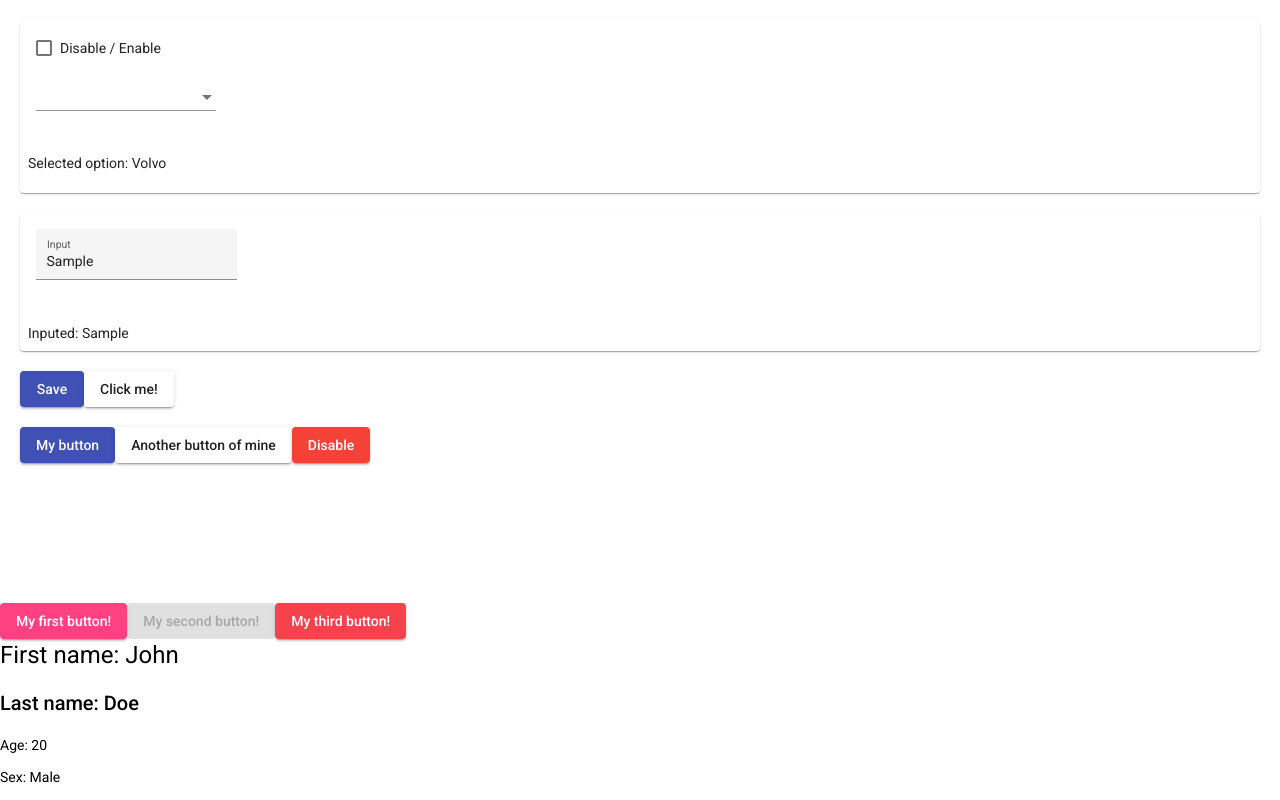
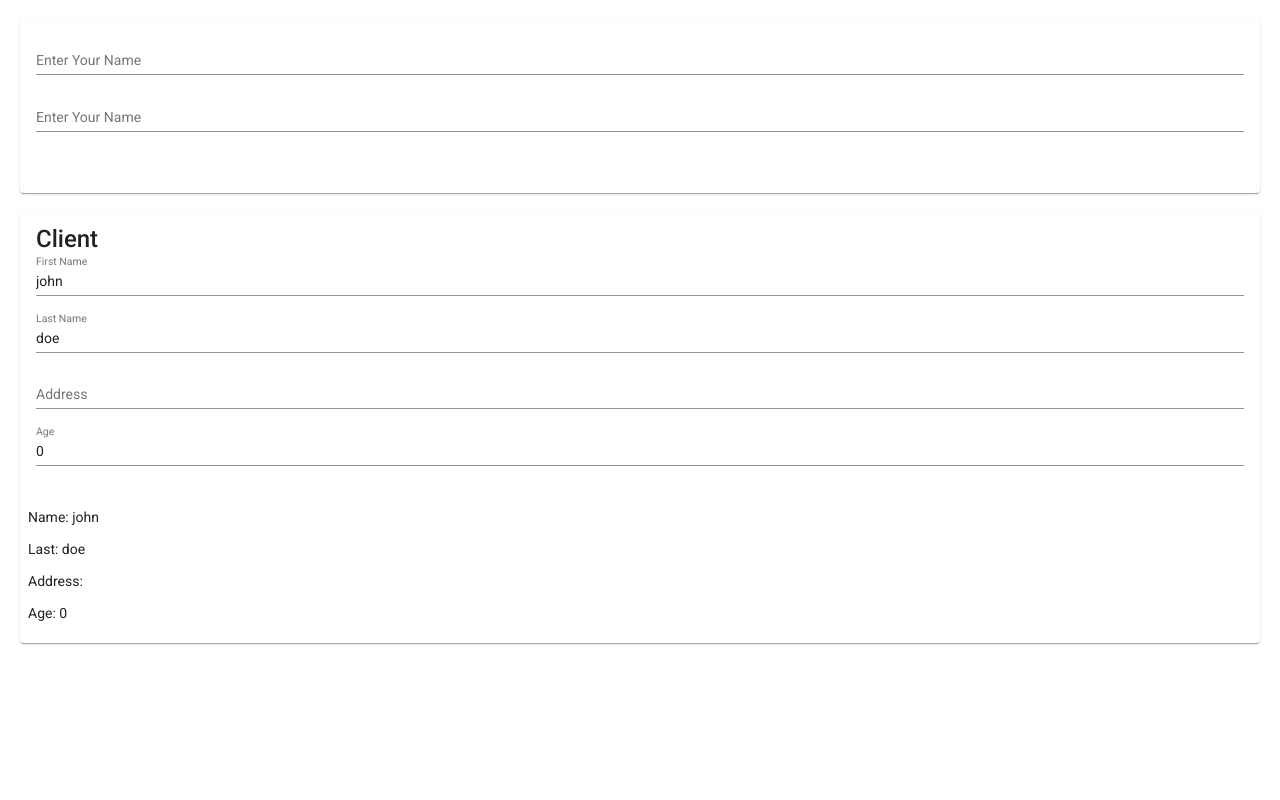
Before and after one commit to gabaghul/CursoAngular8, an Angular app in the folder data-binding-app/: page / in a window 1280 px wide. Shown: the top 800 px of the page. Built offline with nearby package versions, Linux system fonts and the light colour scheme.

Commit message:
final two way data binding

```diff
--- a/data-binding-app/src/app/app.component.html
+++ b/data-binding-app/src/app/app.component.html
@@ -1,3 +1,4 @@
-<app-event-binding></app-event-binding>
-<app-property-binding></app-property-binding>
-<app-string-interpolation></app-string-interpolation>
+<app-two-way-data-binding></app-two-way-data-binding>
+<!-- <app-event-binding></app-event-binding> -->
+<!-- <app-property-binding></app-property-binding> -->
+<!-- <app-string-interpolation></app-string-interpolation> -->
--- /dev/null
+++ b/data-binding-app/src/app/two-way-data-binding/two-way-data-binding.component.html
@@ -0,0 +1,72 @@
+<section>
+  <mat-card style="margin: 20px">
+    <mat-card-content>
+      <form>
+        <mat-form-field style="width: 100%"
+          ><input
+            matInput
+            placeholder="Enter Your Name"
+            [(ngModel)]="name1"
+            name="any1"
+        /></mat-form-field>
+        <mat-form-field style="width: 100%"
+          ><input
+            matInput
+            placeholder="Enter Your Name"
+            [(ngModel)]="name2"
+            name="any2"
+        /></mat-form-field>
+      </form>
+    </mat-card-content>
+    <mat-card-actions>
+      <p>{{ name1 }}</p>
+      <p>{{ name2 }}</p>
+    </mat-card-actions>
+  </mat-card>
+</section>
+
+<section>
+    <mat-card style="margin: 20px">
+        <mat-card-title>
+            Client
+        </mat-card-title>
+      <mat-card-content>
+        <form>
+          <mat-form-field style="width: 100%"
+            ><input
+              matInput
+              placeholder="First Name"
+              name="firstname"
+              [(ngModel)]="client.firstName"
+          /></mat-form-field>
+          <mat-form-field style="width: 100%"
+            ><input
+              matInput
+              placeholder="Last Name"
+              name="lastname"
+              [(ngModel)]="client.lastName"
+          /></mat-form-field>
+          <mat-form-field style="width: 100%"
+            ><input
+              matInput
+              placeholder="Address"
+              name="address"
+              [(ngModel)]="client.address"
+          /></mat-form-field>
+          <mat-form-field style="width: 100%"
+            ><input
+              matInput
+              placeholder="Age"
+              name="age"
+              [(ngModel)]="client.age"
+          /></mat-form-field>
+        </form>
+      </mat-card-content>
+      <mat-card-actions>
+        <p>Name: {{client.firstName}}</p>
+        <p>Last: {{client.lastName}}</p>
+        <p>Address: {{client.address}}</p>
+        <p>Age: {{client.age}}</p>
+      </mat-card-actions>
+    </mat-card>
+  </section>
--- /dev/null
+++ b/data-binding-app/src/app/two-way-data-binding/two-way-data-binding.component.ts
@@ -0,0 +1,25 @@
+import { Component, OnInit } from '@angular/core';
+
+@Component({
+  selector: 'app-two-way-data-binding',
+  templateUrl: './two-way-data-binding.component.html',
+  styleUrls: ['./two-way-data-binding.component.css']
+})
+export class TwoWayDataBindingComponent implements OnInit {
+
+  name1: string = ""
+  name2: string = ""
+
+  client = {
+    firstName: "john",
+    lastName: "doe",
+    address: "",
+    age: 0
+  }
+
+  constructor() { }
+
+  ngOnInit(): void {
+  }
+
+}
```
Also changed, not shown: data-binding-app/src/app/app.module.ts (+6 -2 lines), data-binding-app/src/app/two-way-data-binding/two-way-data-binding.component.css (added), 1 other file (tests, documents, lock files or other folders).
